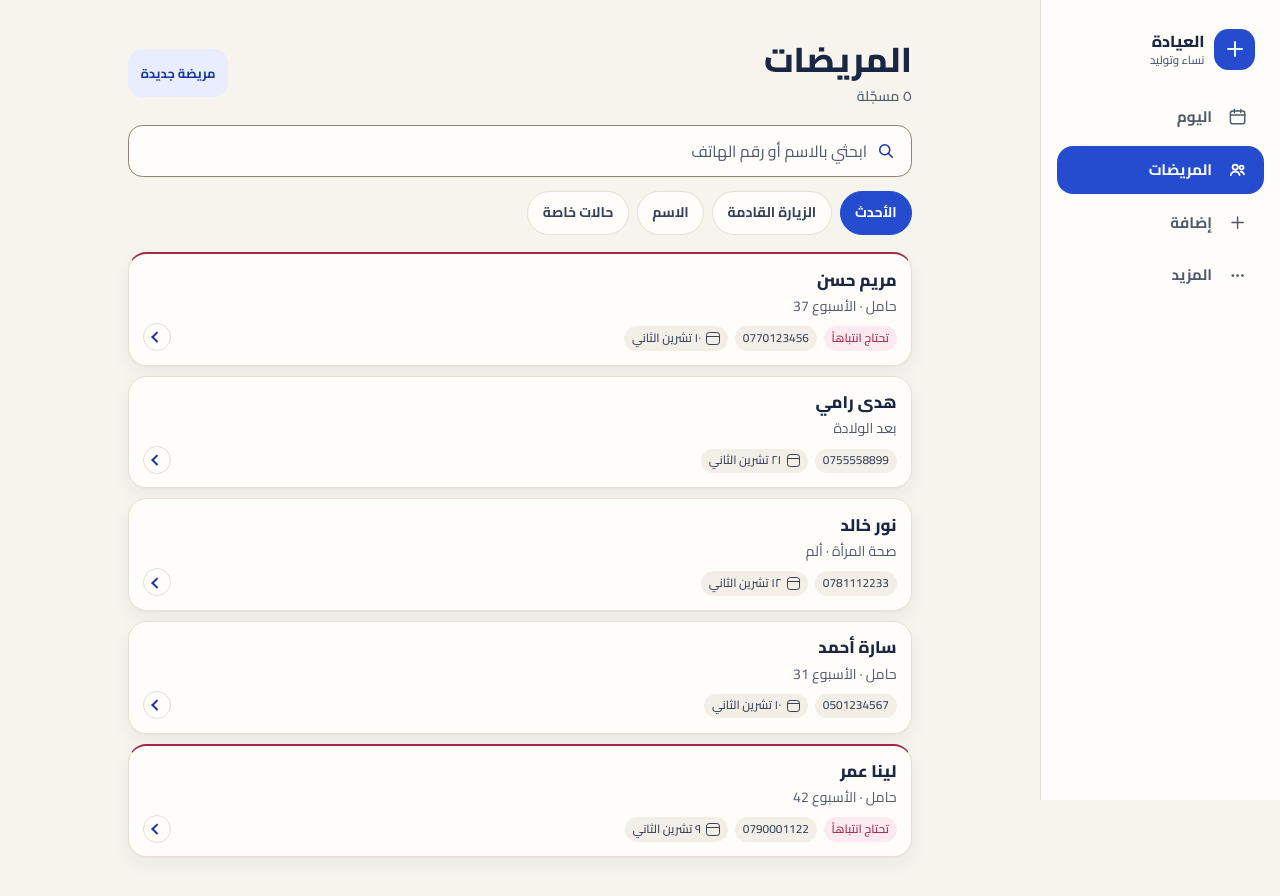
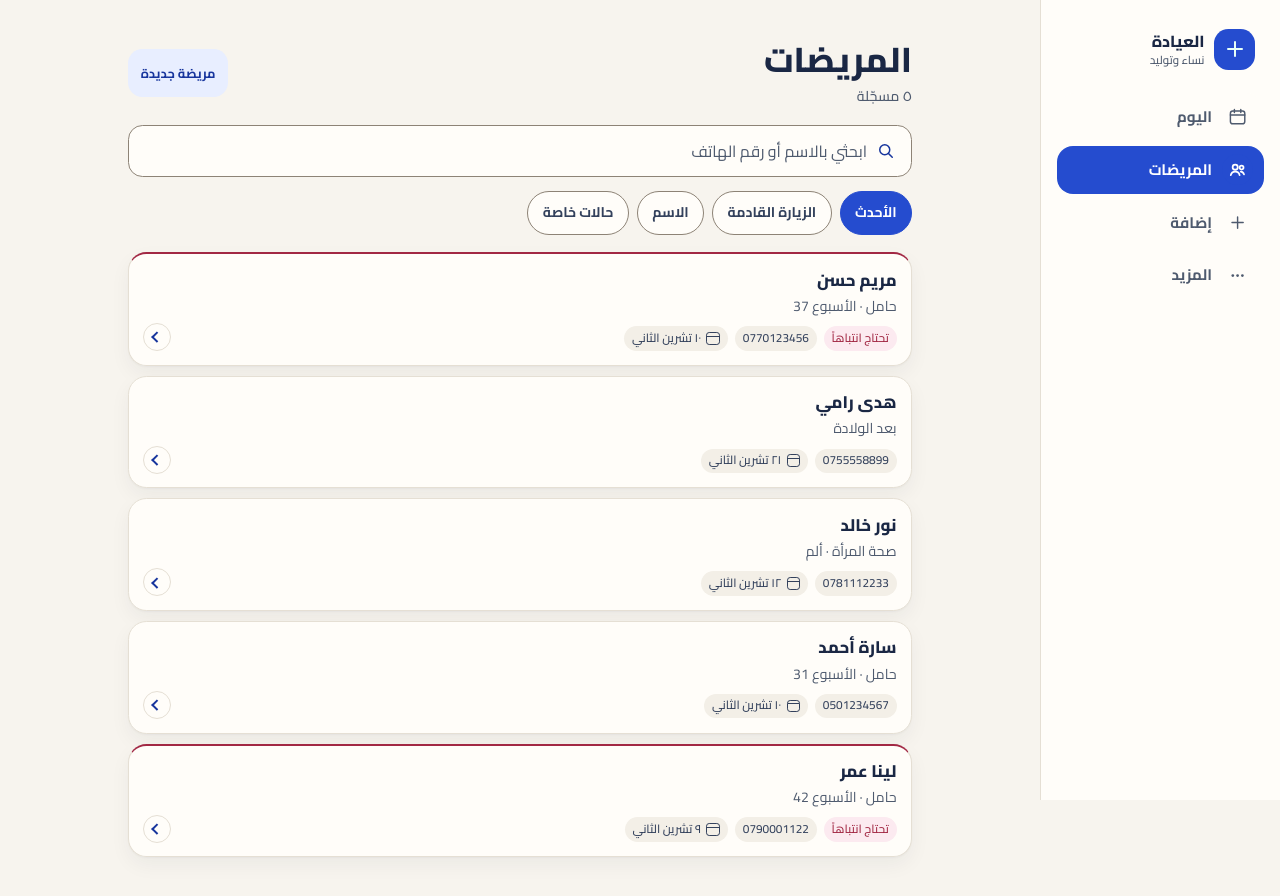
Before and after one commit to Fazil98/clinic-pwa, a Next.js app: page /patients in a window 1280 px wide. Shown: the top 896 px of the page. Built offline with nearby package versions, Linux system fonts and the light colour scheme.

Commit message:
Choice chips

```diff
--- a/src/app/globals.css
+++ b/src/app/globals.css
@@ -425,7 +425,7 @@ button:enabled, summary { cursor: pointer; }
   justify-content: center;
   flex: none;
   min-height: 44px;
-  border: 1px solid var(--line);
+  border: 1px solid var(--boundary);
   border-radius: var(--radius-chip);
   background: var(--surface);
   padding-inline: .9rem;
@@ -435,6 +435,8 @@ button:enabled, summary { cursor: pointer; }
   white-space: nowrap;
   transition: background-color 160ms, border-color 160ms, color 160ms, transform 120ms;
 }
+.clinic-chip:hover:not(.is-active):not(:disabled),
+.sort-chip:hover:not([aria-pressed="true"]):not(:disabled) { border-color: var(--ink-soft); background: var(--primary-soft); }
 .clinic-chip:active, .sort-chip:active { transform: scale(0.98); }
 .clinic-chip.is-active, .sort-chip[aria-pressed="true"],
 .clinic-chip--default.is-active { border-color: var(--primary); background: var(--primary); color: white; }
```
